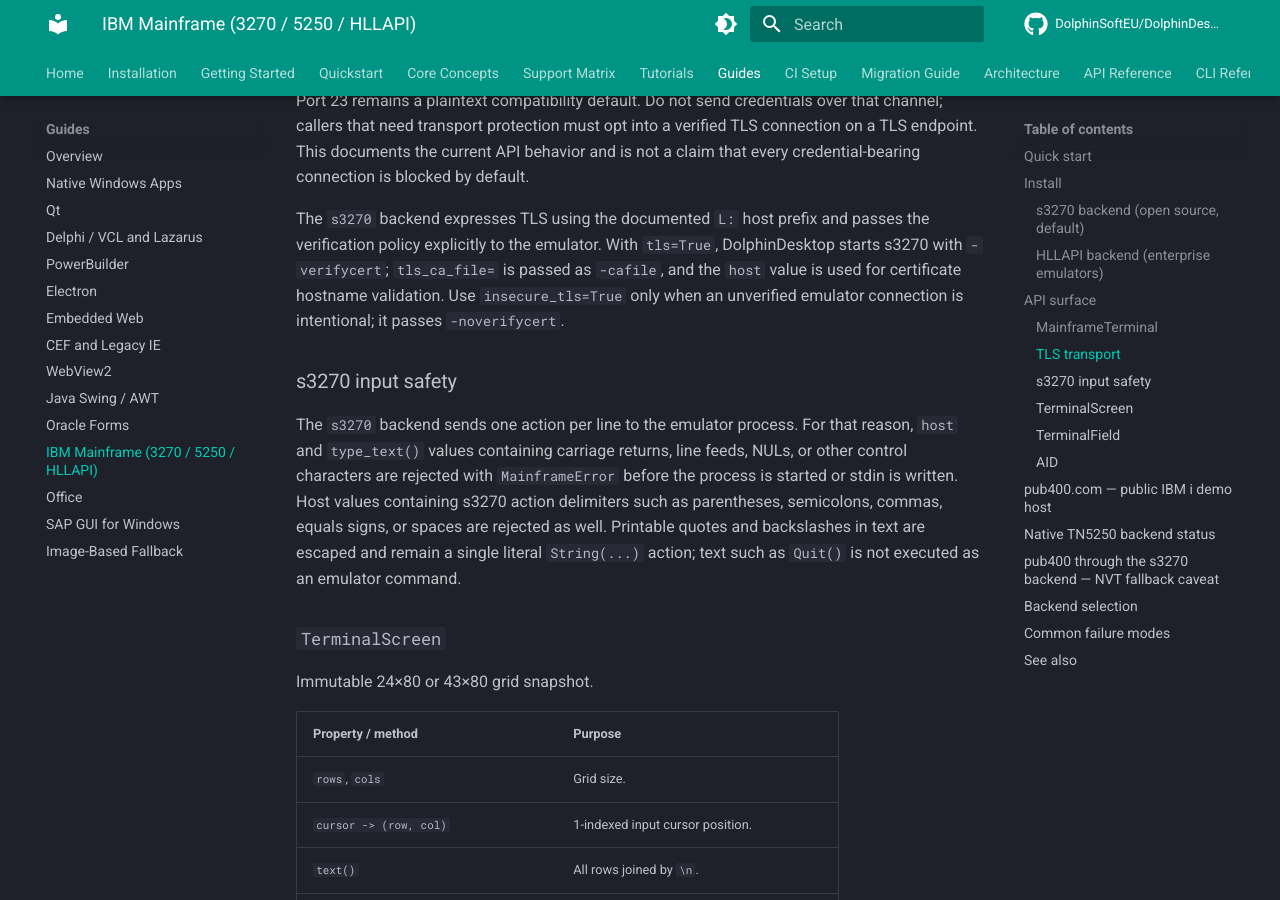
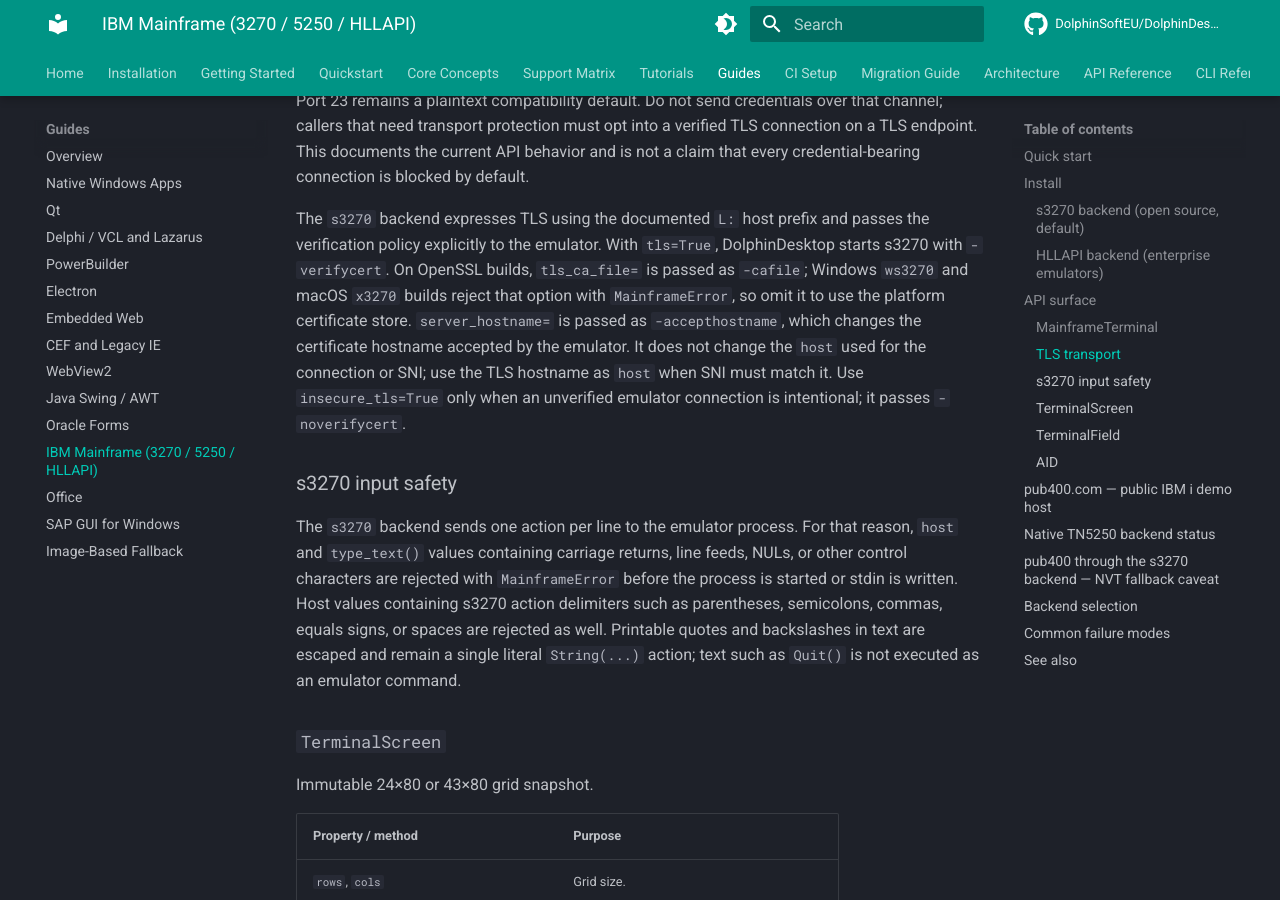
Before and after one commit to DolphinSoftEU/DolphinDesktop, an MkDocs documentation site: the page built from docs/guides/mainframe.md, in a window 1280 px wide and 900 px high, scrolled down 3506 px. Built offline with MkDocs 1.6.1 and Material for MkDocs 9.7.7, drawn with Linux system fonts in a browser that asks for light colours; comment, search, counter and statistics services are not loaded; the version menu is left out.

Commit message:
Bug fix for DESKTOP-196-200

```diff
--- a/docs/guides/mainframe.md
+++ b/docs/guides/mainframe.md
@@ -136,10 +136,15 @@
 
 The `s3270` backend expresses TLS using the documented `L:` host prefix and
 passes the verification policy explicitly to the emulator. With `tls=True`,
-DolphinDesktop starts s3270 with `-verifycert`; `tls_ca_file=` is passed as
-`-cafile`, and the `host` value is used for certificate hostname validation.
-Use `insecure_tls=True` only when an unverified emulator connection is
-intentional; it passes `-noverifycert`.
+DolphinDesktop starts s3270 with `-verifycert`. On OpenSSL builds,
+`tls_ca_file=` is passed as `-cafile`; Windows `ws3270` and macOS `x3270`
+builds reject that option with `MainframeError`, so omit it to use the
+platform certificate store. `server_hostname=` is passed as
+`-accepthostname`, which changes the certificate hostname accepted by the
+emulator. It does not change the `host` used for the connection or SNI; use
+the TLS hostname as `host` when SNI must match it. Use `insecure_tls=True`
+only when an unverified emulator connection is intentional; it passes
+`-noverifycert`.
 
 ### s3270 input safety
 
```
Also changed, not shown: CHANGELOG.md (+3 -0 lines), docs/reference/mainframe.md (+6 -2 lines), 3 other files.
